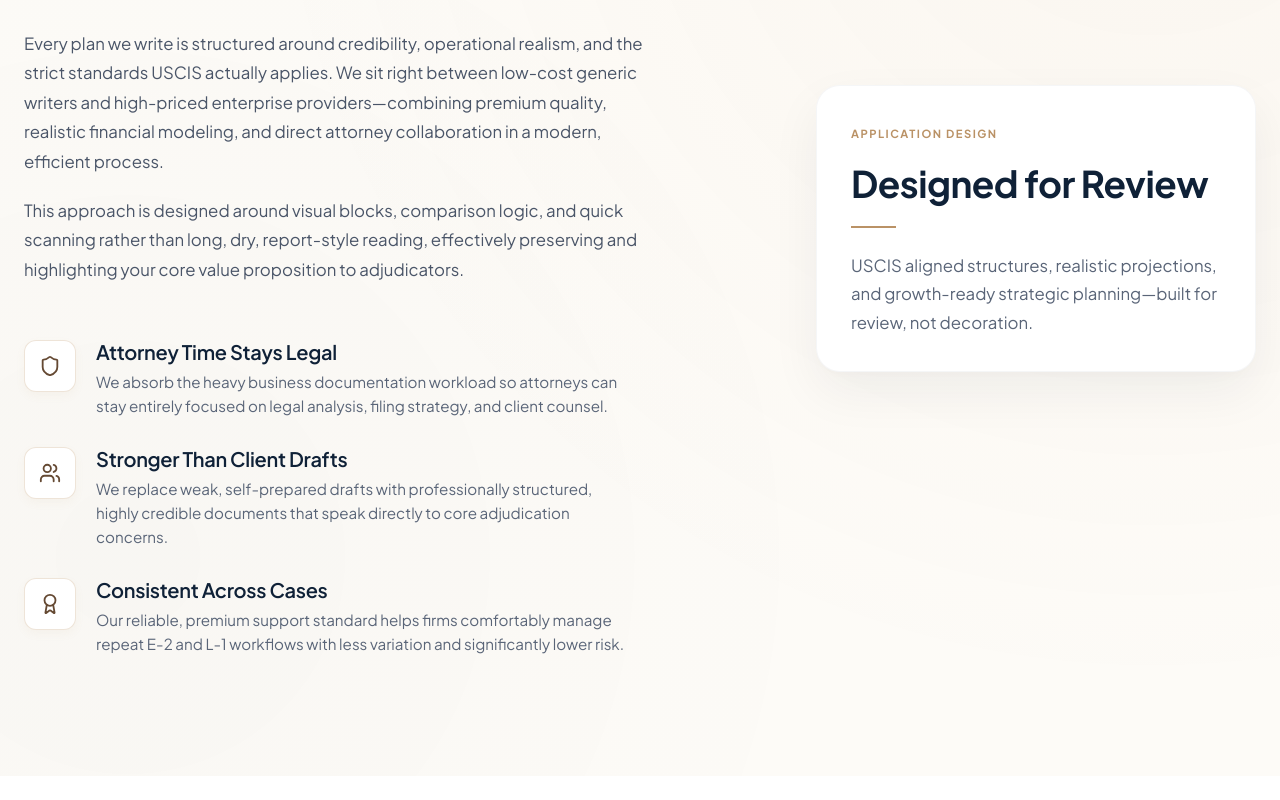
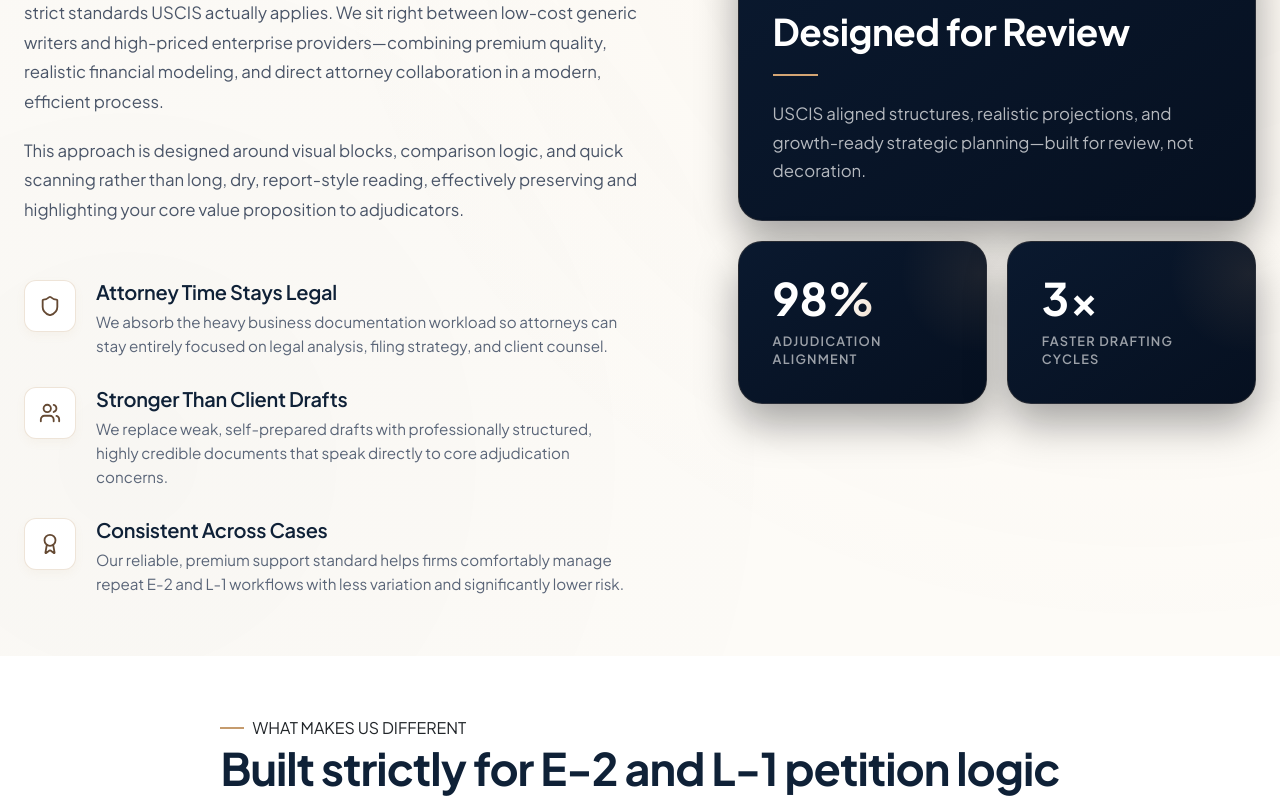
Before and after one commit to ahsansajid25324/Business-Law-Aid, a React (Vite) app: page / in a window 1280 px wide. Shown: the part 1120-1920 px from the top of the page. Built offline with nearby package versions, Linux system fonts and the light colour scheme.

Commit message:
Add filter drawer

```diff
--- a/src/components/pages/LegalSection.tsx
+++ b/src/components/pages/LegalSection.tsx
@@ -2,22 +2,25 @@ import "../../styles/Legal.css";
 import "../../styles/HeroSection.css";
 import PracticeAreas from "./PracticeArea";
 
+
 const LegalSection = () => {
   return (
     <section className="legal-section">
-      <div className="container px-0 legal-content">
-        <div>
+      <div className="legal-container">
         <div className="d-flex align-items-center">
-            <span className="subtitle-line"></span>
-            <span className="subtitle">WHO WE SERVE</span>
+          <span className="subtitle-line"></span>{" "}
+          <span className="subtitle ms-2">WHAT MAKES US DIFFERENT</span>
         </div>{" "}
         <h2 className="main-heading">
-            Built for Proven, Scalable Concepts
+          {" "}
+          Built strictly for E-2 and L-1 petition logic
         </h2>
         <p className="legal-description">
-            LawAid Management serves established global brands, investors, and business concepts that have the potential to scale successfully in the United States. Each engagement is structured to align with your concept, expansion goals, timeline, and operational structure.
+          Law Aid Management does not write generic SBA, lender-style, or
+          general bank financing reports. Every single document we produce is
+          uniquely structured around business immigration strategy, adjudication
+          workflows, and rigorous legal frameworks.
         </p>
-        </div>
       </div>
       <PracticeAreas />
     </section>
--- a/src/components/pages/LegalSupportSection.tsx
+++ b/src/components/pages/LegalSupportSection.tsx
@@ -70,15 +70,32 @@ const LegalSupportSection = () => {
           </div>
         </div>
 
-        {/* Right Side: Showcase Card with deep depth and contrast */}
+        {/* Right Side: Enhanced Multi-Card Grid using Nav/Hero Dark Palette */}
         <div className="legal-support-right animate-item" style={{ "--delay": "300ms" } as CustomStyle}>
-          <div className="stats-showcase-card">
-            <span className="card-badge">APPLICATION DESIGN</span>
-            <h3 className="stats-number-title">Designed for Review</h3>
-            <div className="divider-line"></div>
-            <p className="stats-description-text">
-              USCIS aligned structures, realistic projections, and growth-ready strategic planning—built for review, not decoration.
-            </p>
+          <div className="legal-bento-grid">
+
+            {/* Featured Hero Card */}
+            <div className="bento-card card-dark card-featured">
+              <span className="card-badge-dark">APPLICATION DESIGN</span>
+              <h3 className="stats-number-title-dark">Designed for Review</h3>
+              <div className="divider-line-gold"></div>
+              <p className="stats-description-text-dark">
+                USCIS aligned structures, realistic projections, and growth-ready strategic planning—built for review, not decoration.
+              </p>
+            </div>
+
+            {/* Stat Card 1 */}
+            <div className="bento-card card-dark card-stat">
+              <div className="stat-metric">98%</div>
+              <div className="stat-label">Adjudication Alignment</div>
+            </div>
+
+            {/* Stat Card 2 */}
+            <div className="bento-card card-dark card-stat">
+              <div className="stat-metric">3x</div>
+              <div className="stat-label">Faster Drafting Cycles</div>
+            </div>
+
           </div>
         </div>
       </div>
--- a/src/styles/Legal.css
+++ b/src/styles/Legal.css
@@ -2,6 +2,10 @@
   background-color: #fff;
   padding: 4rem 0;
   display: flex;
+  width: 100%;
+  max-width: 1300px;
+  padding:60px  24px;
+  margin: 0 auto;
   justify-content: center;
   align-items: center;
   flex-direction: column;
@@ -40,7 +44,7 @@
   }
 
   .legal-section {
-    padding: 32px 16px 32px 16px;
+    padding: 50px 16px 50px 16px;
     display: flex;
     justify-content: center;
     align-items: center;
--- a/src/styles/LegalSupportSection.css
+++ b/src/styles/LegalSupportSection.css
@@ -4,7 +4,7 @@
   background-image:
     radial-gradient(circle at 90% 10%, rgba(212, 165, 116, 0.05) 0%, transparent 60%),
     radial-gradient(circle at 10% 80%, rgba(10, 25, 47, 0.02) 0%, transparent 50%);
-  padding: 120px 0;
+  padding: 60px 0;
   width: 100%;
   display: flex;
   justify-content: center;
@@ -12,7 +12,7 @@
   position: relative;
   overflow: hidden;
   box-sizing: border-box;
-  border-top: 1px solid rgba(212, 165, 116, 0.1); /* Subtle premium horizon line from the dark hero section */
+  border-top: 1px solid rgba(212, 165, 116, 0.1);
 }
 
 .legal-support-container {
@@ -42,7 +42,7 @@
 .subtitle-line {
   width: 24px;
   height: 2px;
-  background-color: #c59b6d; /* Classic mid-gold */
+  background-color: #c59b6d;
 }
 
 .subtitle-tag {
@@ -56,14 +56,14 @@
 .main-heading {
   font-size: 2.8rem;
   font-weight: 700;
-  color: #0f2137; /* Deep, authoritative corporate slate */
+  color: #0f2137;
   line-height: 1.25;
   letter-spacing: -1px;
   margin: 0 0 24px 0;
 }
 
 .description {
-  color: #4a5568; /* Highly scannable charcoal mid-tone */
+  color: #4a5568;
   line-height: 1.75;
   font-size: 1.05rem;
   margin-bottom: 20px;
@@ -102,7 +102,6 @@
 .feature-icon img {
   width: 22px;
   height: 22px;
-  /* Adjusts dark SVGs to seamlessly fit the premium golden tone contextually */
   filter: sepia(0.6) saturate(1.5) hue-rotate(350deg) brightness(0.4);
 }
 
@@ -129,67 +128,106 @@
   max-width: 540px;
 }
 
-/* Right Column: High Contrast Pure White Floating Card */
+/* Right Column: Deep Luxury Navy Bento Grid Layout */
 .legal-support-right {
   display: flex;
-  justify-content: flex-end;
-  align-items: center;
-  position: relative;
+  flex-direction: column;
   width: 100%;
 }
 
-.stats-showcase-card {
+.legal-bento-grid {
+  display: grid;
+  grid-template-columns: repeat(2, 1fr);
+  gap: 20px;
   width: 100%;
-  max-width: 440px;
-  background: #ffffff;
-  border: 1px solid rgba(15, 33, 55, 0.04);
+}
+
+/* Deep Navy/Black Card Styling derived from Nav/Hero Palette */
+.bento-card.card-dark {
+  background: linear-gradient(145deg, #0a192f 0%, #061020 100%);
+  border: 1px solid rgba(212, 165, 116, 0.15);
   border-radius: 24px;
   padding: 34px;
   position: relative;
-  box-shadow:
-    0 4px 6px rgba(15, 33, 55, 0.01),
-    0 20px 50px rgba(15, 33, 55, 0.06); /* Luxurious smooth shadow step down */
+  overflow: hidden;
+  box-shadow: 0 20px 40px rgba(5, 5, 8, 0.35);
   transition: all 0.5s cubic-bezier(0.16, 1, 0.3, 1);
 }
 
-.stats-showcase-card:hover {
-  transform: translateY(-4px);
-  box-shadow:
-    0 4px 6px rgba(15, 33, 55, 0.01),
-    0 30px 60px rgba(186, 146, 102, 0.12);
+.bento-card.card-dark:hover {
+  transform: translateY(-6px);
+  border-color: rgba(212, 165, 116, 0.5);
+  box-shadow: 0 24px 50px rgba(212, 165, 116, 0.12);
 }
 
-.card-badge {
+/* Ambient Subtle Radial Glow Effect inside cards */
+.bento-card.card-dark::before {
+  content: "";
+  position: absolute;
+  top: -30%;
+  right: -30%;
+  width: 160px;
+  height: 160px;
+  background: radial-gradient(circle, rgba(212, 165, 116, 0.1) 0%, transparent 70%);
+  pointer-events: none;
+}
+
+.card-featured {
+  grid-column: span 2;
+}
+
+.card-badge-dark {
   font-size: 0.7rem;
   font-weight: 700;
-  color: #ba9266;
+  color: #d4a574; /* Matches hero accent gold */
   letter-spacing: 1.5px;
   text-transform: uppercase;
   display: inline-block;
   margin-bottom: 18px;
 }
 
-.stats-number-title {
+.stats-number-title-dark {
   font-size: 2.3rem;
   font-weight: 700;
-  color: #0f2137;
+  color: #ffffff;
   line-height: 1.25;
   margin: 0 0 20px 0;
   letter-spacing: -0.5px;
 }
 
-.divider-line {
+.divider-line-gold {
   width: 45px;
   height: 2px;
-  background-color: #ba9266;
+  background-color: #d4a574;
   margin-bottom: 24px;
 }
 
-.stats-description-text {
-  color: #5a6578;
+.stats-description-text-dark {
+  color: rgba(255, 255, 255, 0.7);
   font-size: 1.05rem;
   line-height: 1.7;
   margin: 0;
+}
+
+/* Stat-specific elements */
+.stat-metric {
+  font-size: 2.8rem;
+  font-weight: 700;
+  background: linear-gradient(120deg, #ffffff 40%, #d4a574);
+  -webkit-background-clip: text;
+  background-clip: text;
+  -webkit-text-fill-color: transparent;
+  line-height: 1;
+  margin-bottom: 12px;
+}
+
+.stat-label {
+  font-size: 0.8rem;
+  color: rgba(255, 255, 255, 0.6);
+  text-transform: uppercase;
+  letter-spacing: 1.2px;
+  font-weight: 600;
+  line-height: 1.4;
 }
 
 /* Responsive Structural Adjustments */
@@ -204,27 +242,30 @@
 
 @media (max-width: 900px) {
   .legal-support-section {
-    padding: 60px 0px;
+    padding: 50px 0px;
   }
 
   .legal-support-container {
     grid-template-columns: 1fr;
-    gap: 32px;
+    gap: 48px;
   }
 
-  .legal-support-right {
-    justify-content: flex-start;
-  }
-
-  .stats-showcase-card {
-    max-width: 100%;
-    padding: 20px;
+  .bento-card.card-dark {
+    padding: 28px;
   }
 }
 
 @media (max-width: 576px) {
   .main-heading {
     font-size: 2rem;
+  }
+
+  .legal-bento-grid {
+    grid-template-columns: 1fr;
+  }
+
+  .card-featured {
+    grid-column: span 1;
   }
 
   .feature-item {
```
Lines whose indentation alone changed are shown as unchanged.
